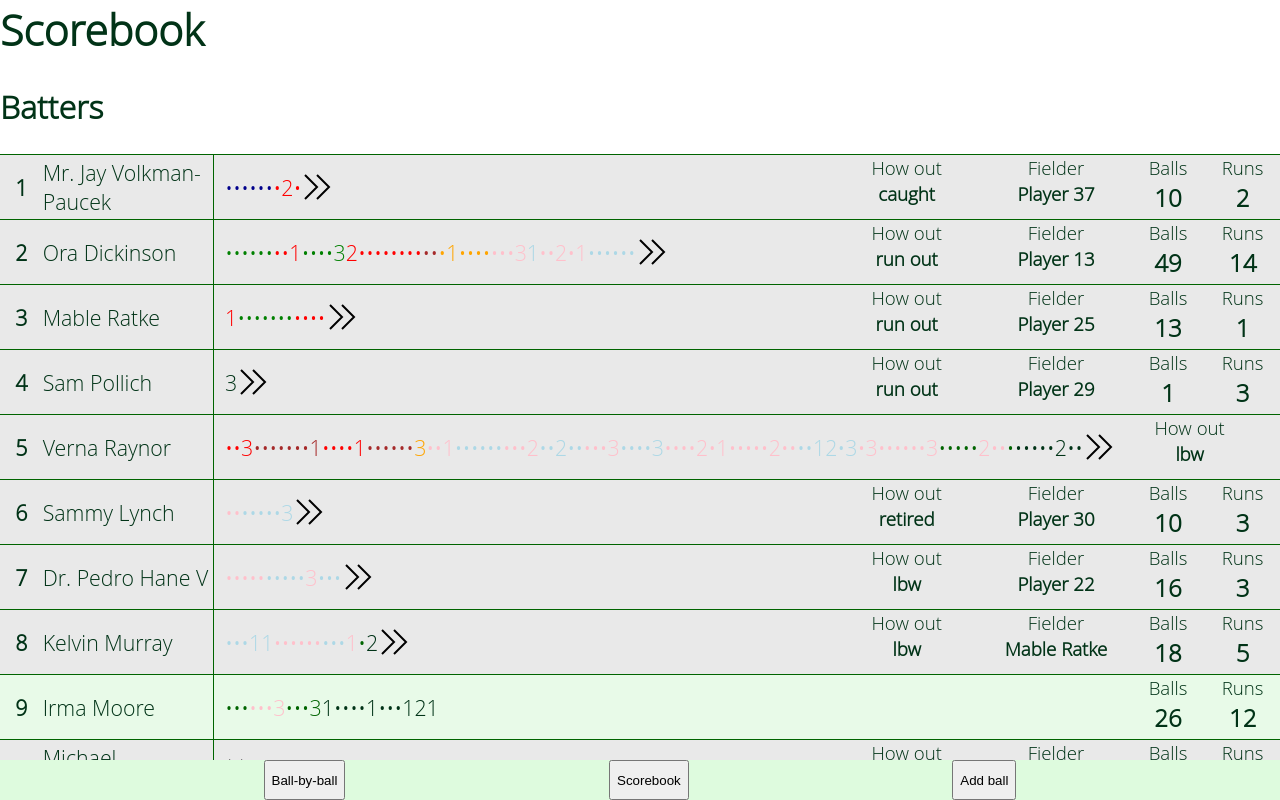
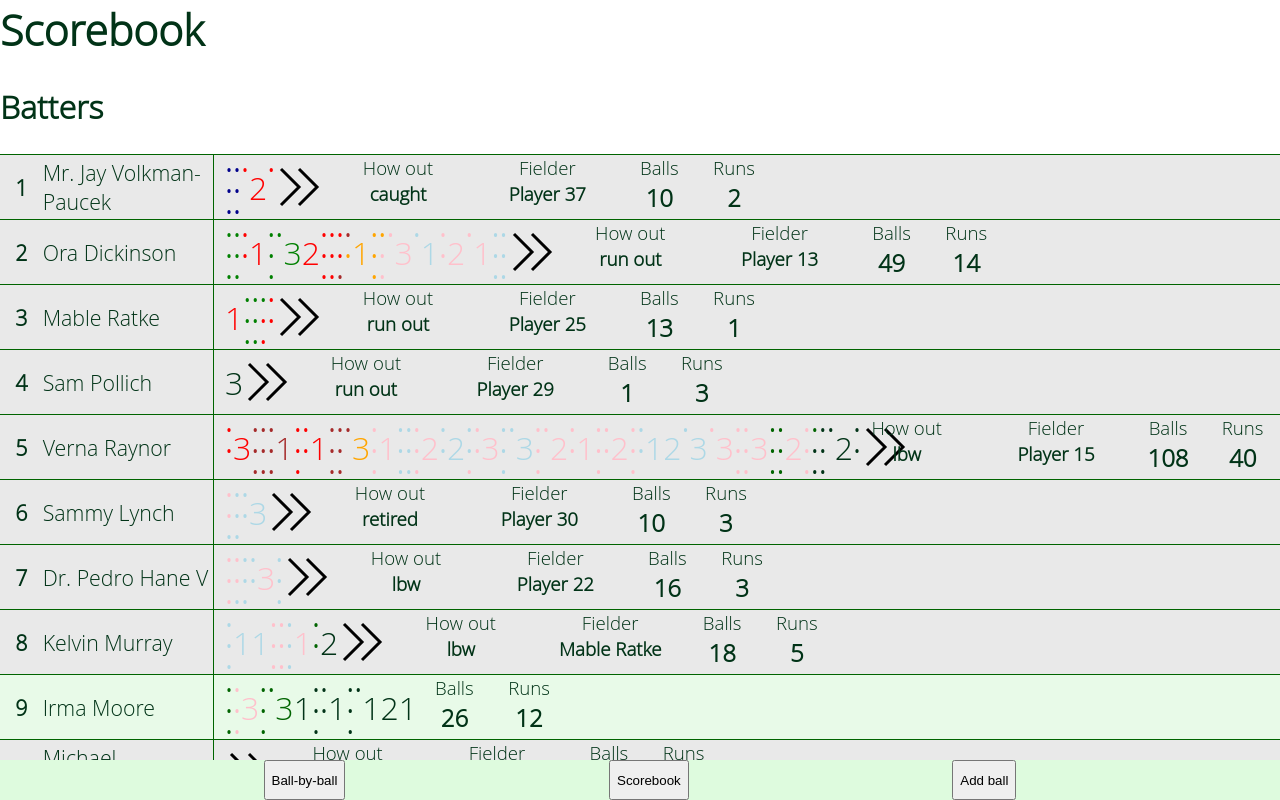
Before and after one commit to effortnottalent/cricket-scorer-app, a React (Create React App) app: page / in a window 1280 px wide. Both pictures are taken after a click on the button "Scorebook". Shown: the top 800 px of the page. Built offline with nearby package versions, Linux system fonts and the light colour scheme.

Commit message:
bugs fixed in tests, all pass now

```diff
--- a/src/CrupdateEvent.js
+++ b/src/CrupdateEvent.js
@@ -7,7 +7,10 @@ import {
     extrasScoredData,
     wicketScoredData
 } from './eventRefData.js';
-import FieldPositionPicker, { fieldPositionsList } from './FieldPositionPicker.js';
+import
+    FieldPositionPicker,
+    { fieldPositionsList }
+from './FieldPositionPicker.js';
 import {
     EventsContext,
     EventsDispatchContext,
--- a/src/Scorebook.js
+++ b/src/Scorebook.js
@@ -472,14 +472,19 @@ const overClass = (overLength) => (overLength > 9 ? '--twelve' :
 const GlyphContainer = ({className, children}) => (
     <span className={className ?? 'scorebook__glyph'}>{children}</span>);
 
-const BallContainer = ({overLength, isBatter, children, event}) => (
+const BallContainer = ({overLength, isBatter, children, event, fullHeight}) => (
     <div
         data-eventid={event.id}
-        data-testid='ball-container'
+        data-testid={'ball-container' + (fullHeight ? '-fullheight' : '')}
         title={formatLongSummary(event, useContext(PlayersContext))}
-        className={'scorebook__' + (isBatter ? 'batter' : 'bowler') + 'ball' + overClass(overLength)}>
+        className={buildBallContainerClassName(isBatter, fullHeight, overLength)}
+    >
         {children}
     </div>);
+
+const buildBallContainerClassName = (isBatter, fullHeight, overLength) =>
+    'scorebook__' + (isBatter ? 'batter' : 'bowler') + 'ball' +
+        (fullHeight ? '--fullheight' : '') + overClass(overLength);
 
 const HitRunsSpan = ({runs, bowler}) => (
     <span
@@ -618,85 +623,96 @@ const NoBallGlyph = ({runs, isHit, isRunOut}) => (
 );
 
 export function BallLogEntry({event, overLength, isBatter, playerId}) {
-    let glyph = null;
+    let glyphs = [];
+    let fullHeight = false;
     if(overLength === undefined) overLength = 6;
+    if(!event.runs) event.runs = 0;
     if(event.wicket) {
         if(isBatter) {
             if(getBatterOutId(event) === playerId) {
-                if(event.runs !== 0 && getBatterOutId(event) === event.onStrikeBatterId) {
-                    glyph = <>{!event.extra && <HitRunsSpan runs={event.runs} />}<BatterOutGlyph /></>;
-                } else {
-                    glyph = <BatterOutGlyph />;
+                if(event.runs !== 0 &&
+                        getBatterOutId(event) === event.onStrikeBatterId) {
+                    !event.extra && glyphs.push(<HitRunsSpan runs={event.runs} />);
                 }
+                glyphs.push(<BatterOutGlyph />);
+                fullHeight = true;
             }
         } else if(event.extra) {
             if(event.extra === 'wide') {
-                glyph = <WideGlyph
+                glyphs.push(<WideGlyph
                     runs={event.runs ?? 0}
                     wicket={event.wicket}
-                />
+                />);
             } else if(event.extra === 'no-ball' &&
                     event.wicket === 'run out') {
-                glyph = <NoBallGlyph
+                glyphs.push(<NoBallGlyph
                     runs={event.runs ?? 0}
                     isRunOut={true}
                     isHit={false}
-                />;
+                />);
             } else if(event.extra === 'hit no-ball' &&
                     event.wicket === 'run out') {
-                glyph = <NoBallGlyph
+                glyphs.push(<NoBallGlyph
                     runs={event.runs ?? 0}
                     isRunOut={true}
                     isHit={true}
-                />;
+                />);
             } else if(event.extra === 'bye' &&
                     event.wicket === 'run out') {
-                glyph = <ByeGlyph
+                glyphs.push(<ByeGlyph
                     runs={event.runs ?? 0}
                     isRunOut={true}
                     isLeg={false}
-                />;
+                />);
             } else if(event.extra === 'leg bye' &&
                     event.wicket === 'run out') {
-                glyph = <ByeGlyph
+                glyphs.push(<ByeGlyph
                     runs={event.runs ?? 0}
                     isRunOut={true}
                     isLeg={true}
-                />;
+                />);
             }
         } else {
-             glyph = <WicketSpan />;
+             glyphs.push(<WicketSpan />);
         }
     } else if(event.extra) {
         if(isBatter) {
             if(event.extra === 'hit no-ball') {
-                glyph = <HitRunsSpan
+                glyphs.push(<HitRunsSpan
                     runs={event.runs ?? 0}
                     bowler={event.onBowlBowlerId}
-                />;
+                />);
+                fullHeight = event.runs !== 0;
+            } else if(event.extra.includes('bye')) {
+                glyphs.push(<HitRunsSpan
+                    runs={0}
+                    bowler={event.onBowlBowlerId}
+                />);
             }
         } else if(event.extra === 'wide') {
-            glyph = <WideGlyph runs={event.runs ?? 0} />
+            glyphs.push(<WideGlyph runs={event.runs ?? 0} />);
         } else if(event.extra === 'no-ball') {
-            glyph = <NoBallGlyph runs={event.runs ?? 0} isHit={false} />;
+            glyphs.push(<NoBallGlyph runs={event.runs ?? 0} isHit={false} />);
         } else if(event.extra === 'hit no-ball') {
-            glyph = <NoBallGlyph runs={event.runs ?? 0} isHit={true} />;
+            glyphs.push(<NoBallGlyph runs={event.runs ?? 0} isHit={true} />);
         } else if(event.extra === 'bye') {
-            glyph = <ByeGlyph runs={event.runs ?? 0} isLeg={false} />;
+            glyphs.push(<ByeGlyph runs={event.runs ?? 0} isLeg={false} />);
         } else if(event.extra === 'leg bye') {
-            glyph = <ByeGlyph runs={event.runs ?? 0} isLeg={true} />;
+            glyphs.push(<ByeGlyph runs={event.runs ?? 0} isLeg={true} />);
         }
     } else {
-        glyph = <HitRunsSpan
+        glyphs.push(<HitRunsSpan
             runs={event.runs ?? 0}
             {...(isBatter ? {bowler: event.onBowlBowlerId} : '')}
-        />;
+        />);
+        if(isBatter) fullHeight = event.runs !== 0;
     }
-    return <BallContainer
+    return glyphs.map(glyph => <BallContainer
         event={event}
         overLength={overLength}
         isBatter={isBatter}
+        fullHeight={fullHeight}
         >
             {glyph}
-        </BallContainer>;
+        </BallContainer>);
 }
--- a/src/Scorebook.scss
+++ b/src/Scorebook.scss
@@ -117,12 +117,19 @@
     &__batterlog {
         display: flex;
         padding-left: 0.5em;
-        flex: 1;
         height: 3em;
         align-items: center;
+        flex-wrap: wrap;
+        flex-direction: column;
     }
     &__batterball {
         display: flex;
+        height: 33%;
+        &--fullheight {
+            display: flex;
+            height: 100%;
+            font-size: calc(100% + 8pt);
+        }
     }
     &__bowlerball {
         width: 1.5em;
@@ -178,6 +185,7 @@
         &--batterout {
             height: 1.5em;
             width: 1.5em;
+            margin: auto;
         }
     }
     &__bowleroversummary {
```
Also changed, not shown: src/Contexts.js (+0 -8 lines), 2 other files (tests, documents, lock files or other folders).
